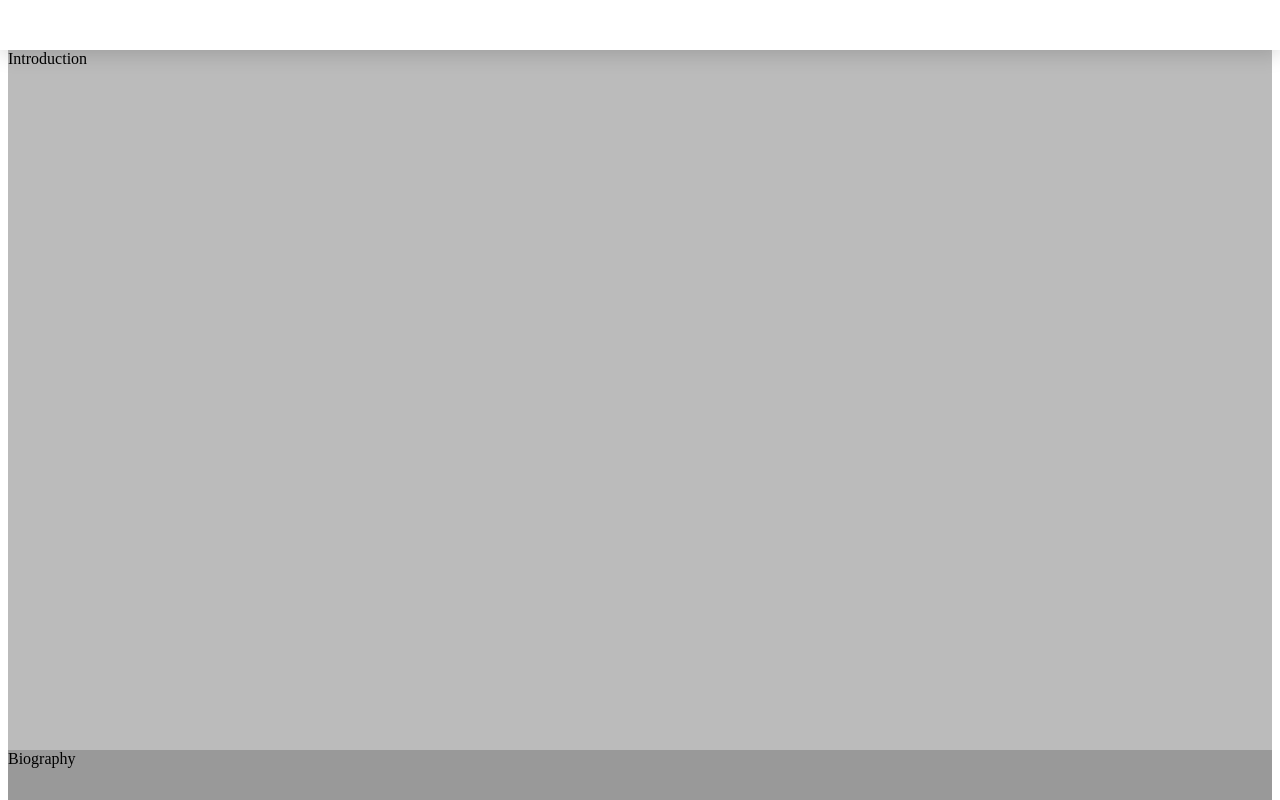
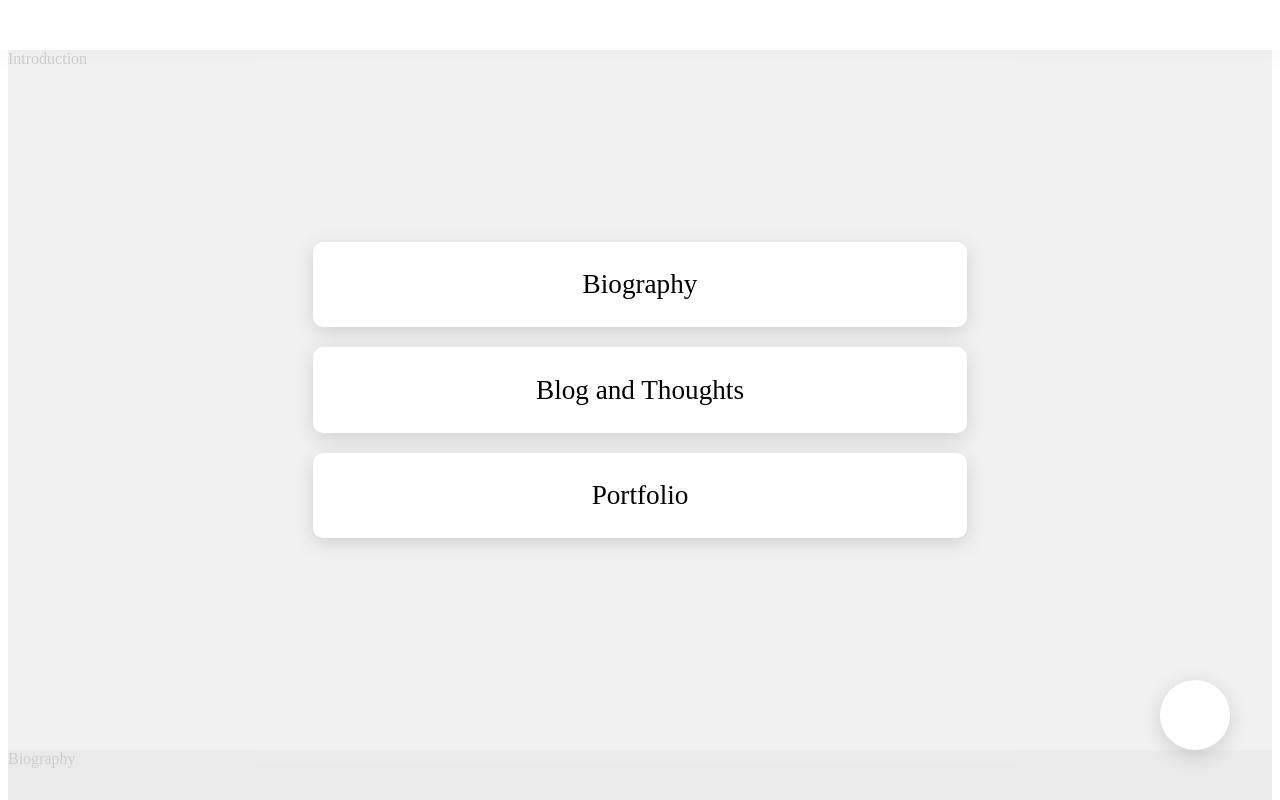
Before and after one commit to ChampTiravat/alphabet, a Next.js app in the folder ui/: page / in a window 1280 px wide. Shown: the top 800 px of the page. Built offline with nearby package versions, Linux system fonts and the light colour scheme.

Commit message:
:art: Added animation to sidebar menu

```diff
--- a/ui/layout/App/index.js
+++ b/ui/layout/App/index.js
@@ -1,19 +1,68 @@
-import React from "react";
-import styled from "styled-components";
+import React, {Fragment} from "react"
+import styled, {keyframes} from "styled-components"
 
 const AppLayoutContainer = styled.div`
   margin: 0 auto;
-  //padding: 1em;
+  padding: 0;
   width: 100%;
   height: auto;
-`;
+`
+
+const FadeInEffect = keyframes`
+  from { opacity: 0; transform: scale(1.1); };
+    to { opacity: 1; transform: scale(1); };
+`
+
+const MoveInEffect = keyframes`
+  from { transform: translateY(-50px); };
+    to { transform: translateY(0); };
+`
 
 const Sidebar = styled.div`
-  margin: 0 auto;
+  display: flex;
+  flex-direction: column;
+  justify-content: center;
+  align-items: center;
+  position: fixed;
+  bottom: 0;
+  right: 0;
+  margin: 0;
+  height: 100vh;
+  width: 100%;
+  background-color: rgba(255, 255, 255, 0.8);
+  animation-name: ${FadeInEffect};
+  animation-duration: 300ms;
+`
+
+const SidebarMenu = styled.div`
+  animation-name: ${MoveInEffect};
+  animation-duration: ${(p) => p.delay || "300ms"};
+
+  font-size: 1.7em;
+  font-weight: 500;
+  text-align: center;
+
+  height: auto;
+  width: 600px;
+
+  margin-bottom: 20px;
   padding: 1em;
-  width: 300px;
-  background-color: red;
-`;
+
+  background-color: #fff;
+  box-shadow: 0 5px 20px rgba(0, 0, 0, 0.15);
+  transition: 200ms ease-in;
+  border-radius: 10px;
+  cursor: pointer;
+  &:hover {
+    width: 800px;
+    background-color: #333;
+    color: #fff;
+  }
+  &:active {
+    color: #333;
+    background-color: #fff;
+  }
+`
 
 const Navbar = styled.div`
   position: fixed;
@@ -24,24 +73,61 @@ const Navbar = styled.div`
   height: 50px;
   width: 100%;
   background-color: #fff;
-  box-shadow: 0 5px 20px rgba(0,0,0,0.15);
-`;
+  box-shadow: 0 5px 20px rgba(0, 0, 0, 0.15);
+`
 
 const ContentContainer = styled.div`
   margin-top: 50px;
-`;
+`
 
-const AppLayout = ({ children }) => {
-  const isAuthenticated = true;
+const FloatingMenuButton = styled.div`
+  position: fixed;
+  bottom: 50px;
+  right: 50px;
+  height: 70px;
+  width: 70px;
+  background-color: #fff;
+  box-shadow: 0 5px 20px rgba(0, 0, 0, 0.15);
+  border-radius: 50%;
+  cursor: pointer;
+  transition: all 200ms ease-in;
+  &:hover {
+    background-color: #333;
+  }
+`
+
+class AppLayout extends React.PureComponent {
+  state = {
+    showSidebar: !false,
+  }
+
+  render() {
+    const {children} = this.props
+    const {showSidebar} = this.state
+
+    const isAuthenticated = true
+
     return isAuthenticated ? (
+      <Fragment>
         <AppLayoutContainer>
           <Navbar />
           <ContentContainer>
-        {/* <Sidebar />*/}
+            {showSidebar && (
+              <Sidebar>
+                <SidebarMenu delay="400ms">Biography</SidebarMenu>
+                <SidebarMenu delay="300ms">Blog and Thoughts</SidebarMenu>
+                <SidebarMenu delay="20ms">Portfolio</SidebarMenu>
+              </Sidebar>
+            )}
             {children}
           </ContentContainer>
         </AppLayoutContainer>
-  ) : null;
-};
+        <FloatingMenuButton
+          onClick={() => this.setState((ps) => ({showSidebar: !ps.showSidebar}))}
+        />
+      </Fragment>
+    ) : null
+  }
+}
 
-export default AppLayout;
+export default AppLayout
```
Lines whose indentation alone changed are shown as unchanged.
